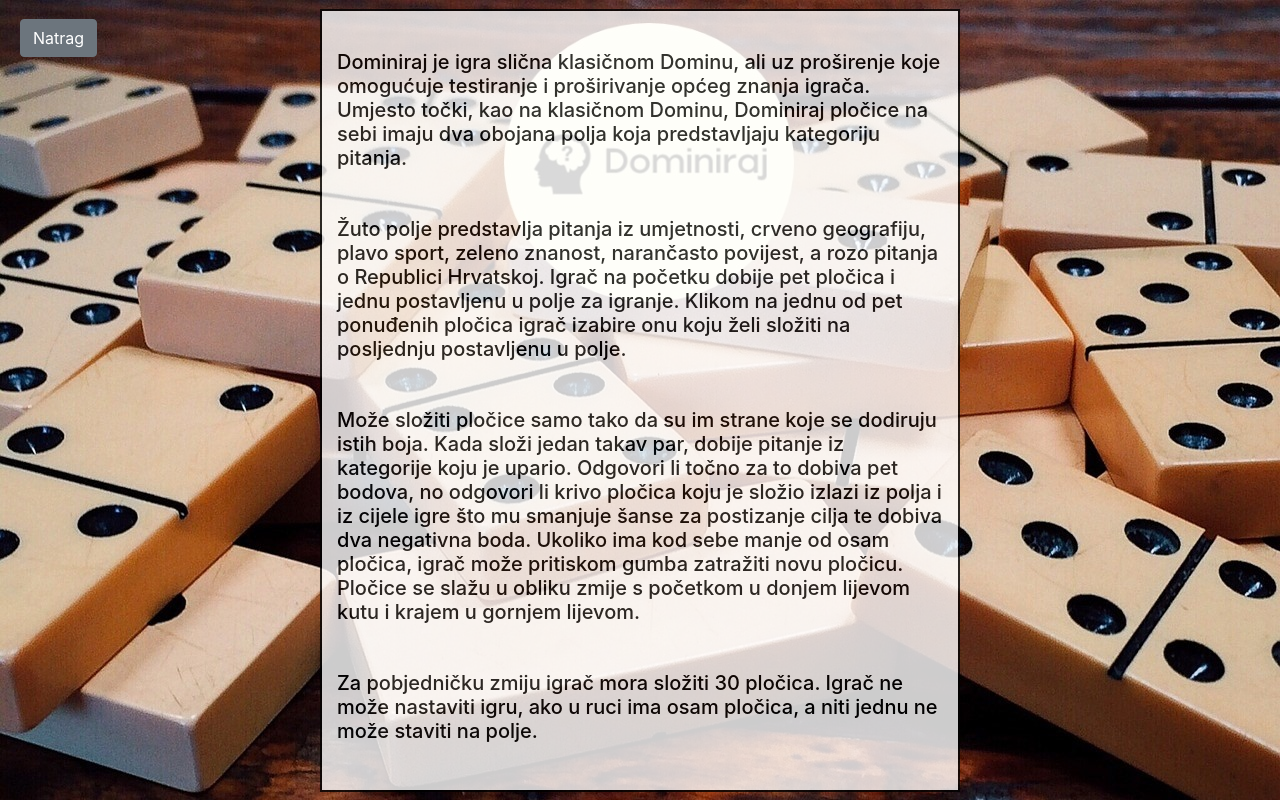
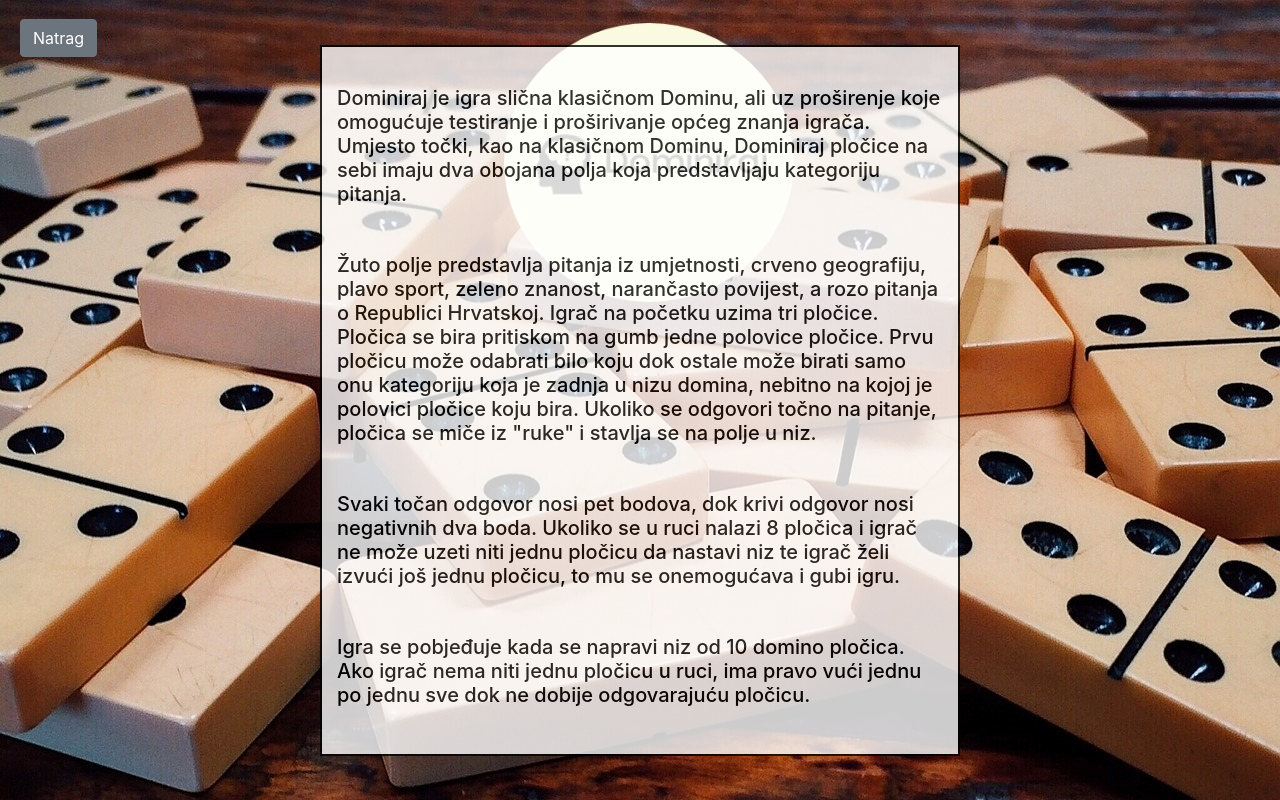
Before and after one commit to BigGuido55/Dominiraj, a React (Create React App) app in the folder frontend/izdominiraj/: page /instructions in a window 1280 px wide. Built offline with nearby package versions, Linux system fonts and the light colour scheme.

Commit message:
promjenjene upute + prikaz modala pri kraju igre

```diff
--- a/frontend/izdominiraj/src/screens/instructions.js
+++ b/frontend/izdominiraj/src/screens/instructions.js
@@ -33,24 +33,21 @@ class Instructions extends Component {
                     <br/>
                     <h5 style={{ color: "#000000" }}>
                         Žuto polje predstavlja pitanja iz umjetnosti, crveno geografiju, plavo sport, zeleno znanost, narančasto povijest,
-                        a rozo pitanja o Republici Hrvatskoj. Igrač na početku dobije pet pločica i jednu postavljenu u
-                        polje za igranje. Klikom na jednu od pet ponuđenih pločica igrač izabire onu koju želi složiti na
-                        posljednju postavljenu u polje.
+                        a rozo pitanja o Republici Hrvatskoj. Igrač na početku uzima tri pločice. Pločica se bira pritiskom na gumb jedne
+                        polovice pločice. Prvu pločicu može odabrati bilo koju dok ostale može birati samo onu kategoriju koja je zadnja
+                        u nizu domina, nebitno na kojoj je polovici pločice koju bira. Ukoliko se odgovori točno na pitanje, pločica se
+                        miče iz "ruke" i stavlja se na polje u niz.
                     </h5>
                     <br/>
 
                     <h5 style={{ color: "#000000" }}>
-                        Može složiti pločice samo tako da su im strane koje se dodiruju
-                        istih boja. Kada složi jedan takav par, dobije pitanje iz kategorije koju je upario. Odgovori li
-                        točno za to dobiva pet bodova, no odgovori li krivo pločica koju je složio izlazi iz polja i iz
-                        cijele igre što mu smanjuje šanse za postizanje cilja te dobiva dva negativna boda. Ukoliko ima
-                        kod sebe manje od osam pločica, igrač može pritiskom gumba zatražiti novu pločicu. Pločice se
-                        slažu u obliku zmije s početkom u donjem lijevom kutu i krajem u gornjem lijevom.
+                        Svaki točan odgovor nosi pet bodova, dok krivi odgovor nosi negativnih dva boda. Ukoliko se u ruci nalazi 8 pločica i igrač ne može uzeti niti jednu pločicu da
+                        nastavi niz te igrač želi izvući još jednu pločicu, to mu se onemogućava i gubi igru.
                     </h5>
                     <br/>
                     <h5 style={{ color: "#000000" }}>
-                        Za pobjedničku zmiju igrač mora složiti 30 pločica. Igrač ne može nastaviti igru, ako u ruci ima osam pločica,
-                        a niti jednu ne može staviti na polje.
+                        Igra se pobjeđuje kada se napravi niz od 10 domino pločica. Ako igrač nema niti jednu pločicu u ruci, ima pravo
+                        vući jednu po jednu sve dok ne dobije odgovarajuću pločicu.
                     </h5>
                     <br/>
                 </Container>
--- a/frontend/izdominiraj/src/screens/newGame.js
+++ b/frontend/izdominiraj/src/screens/newGame.js
@@ -1,6 +1,6 @@
 import React, { Component } from "react";
 import '../App.css';
-import { Button, Container, ButtonGroup } from "reactstrap";
+import { Button, Container, ButtonGroup, Modal, ModalBody, ModalHeader, ModalFooter } from "reactstrap";
 import "bootstrap/dist/css/bootstrap.min.css";
 import Domina from "./domina";
 import axios from "axios";
@@ -30,7 +30,9 @@ class homepage extends Component {
           i: 1,
           zadnji: 0,
           ruka: 0,
-          koliko_pomaknutih : 0
+          koliko_pomaknutih : 0,
+          kraj: false,
+          cilj: ''
         };
         var i, j;
         var domine = [];
@@ -79,19 +81,23 @@ class homepage extends Component {
             i : this.state.i + 1
         });
 
-        if (this.state.i === 11){
-            alert("Pobjeda!");
+        if (this.state.i === 3){
+            alert("Bravo! Pobjeda!");
+            this.setState({
+                cilj : 'pobjedili'
+            });
+            this.toggleKraj();
             //tu ide poziv metode
             /*axios({
                 method: "POST",
                 url:
                   "http://localhost:59487/api/domino/score",
                 headers: { "Content-Type": "application/json"},
-                body: {
+                data: {
                     points: this.state.score
                 }
               }).then(res => {
-                this.history.push('/');
+
 
               }).catch(err => {
                 if (!err.response) {
@@ -128,20 +134,22 @@ class homepage extends Component {
 
         if (this.state.ruka === 6){
             //slati score AXIOS
-            alert("Previše u ruci, ne može više!");
+            alert("Previše pločica u ruci, ovu igru gubite!");
+            this.setState({
+                cilj: 'izgubili'
+            });
+            this.toggleKraj();
             return;
         }
         var r = Math.floor(Math.random() * this.state.niz.length);
         var prva = this.state.niz[r] % 10;
         var druga = (this.state.niz[r]-prva) / 10;
         this.state.niz.splice(r, 1)
-        //console.log(prva, druga);
-        //console.log(this.state.niz);
 
 
         var s = this.state.sve;
         s.push([prva, druga]);
-        //console.log(s);
+        //console.log(this.state.i);
 
             this.setState({
                 domina: true,
@@ -149,8 +157,10 @@ class homepage extends Component {
                 kat2: druga,
                 sve: s,
                 r: r,
-            ruka: this.state.ruka + 1
+                ruka: this.state.ruka + 1,
+                //score: this.state.score - 1
             });
+
         console.log(this.state.ruka);
 
     }
@@ -174,6 +184,15 @@ class homepage extends Component {
         this.setState({
           modal: !this.state.modal
         });
+    };
+
+    toggleKraj = () => {
+
+        this.setState({
+          kraj: !this.state.kraj
+        });
+
+
     };
 
     handleBack =() => {
@@ -220,6 +239,25 @@ class homepage extends Component {
                             Trenutni rezultat: {this.state.score}
                         </h3>
                     </Container>
+
+                    <Modal
+                        isOpen={this.state.kraj}
+                        toggle={this.toggleKraj}>
+                        <ModalHeader toggle={this.toggleKraj}>Kraj igre</ModalHeader>
+                        <ModalBody >
+                            <Container>
+                                <div>
+                                    Ovu igru ste {this.state.cilj}! Vaš rezultat je {this.state.score}
+                                </div>
+                            </Container>
+                        </ModalBody>
+                            <ModalFooter >
+                            <div >
+                                 <Button onClick={this.handleBack} >Povratak na početni ekran</Button>
+                            </div>
+                            </ModalFooter>
+                        </Modal>
+
                     </div>
 
 
```
Lines whose indentation alone changed are shown as unchanged.
